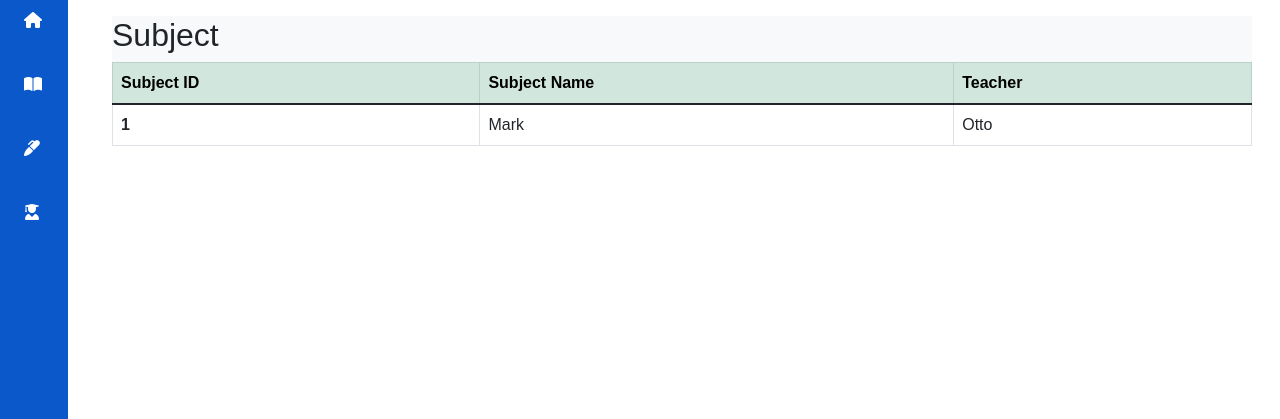
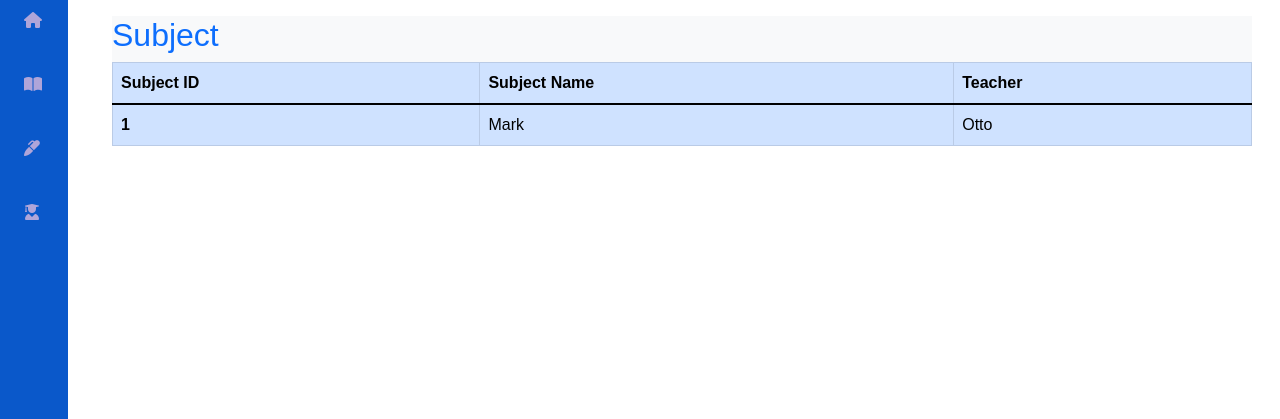
Before and after one commit to duckienylh/project-CNW, a PHP site: page /student/subject.php in a window 1280 px wide. Shown: the part 64-483 px from the top of the page. Run offline with PHP 8.4, Linux system fonts and the light colour scheme.

Commit message:
update student

```diff
--- a/assets/css/style.css
+++ b/assets/css/style.css
@@ -1,10 +1,10 @@
-*{
+* {
     padding: 0;
     margin: 0;
     box-sizing: border-box;
 }
+
 @import url("https://fonts.googleapis.com/css2?family=Nunito:wght@400;600;700&display=swap");
-
 :root {
     --header-height: 3rem;
     --nav-width: 68px;
@@ -114,13 +114,13 @@ a {
 
 .nav_link {
     position: relative;
-    color: var(--first-color-dark);
+    color: var(--first-color-light);
     margin-bottom: 1.5rem;
     transition: .3s
 }
 
 .nav_link:hover {
-    color: var(--white-color)
+    color: var(--dark-color)
 }
 
 .nav_icon {
@@ -157,30 +157,24 @@ a {
         margin: calc(var(--header-height) + 1rem) 0 0 0;
         padding-left: calc(var(--nav-width) + 2rem)
     }
-
     .header {
         height: calc(var(--header-height) + 1rem);
         padding: 0 2rem 0 calc(var(--nav-width) + 2rem)
     }
-
     .header_img {
         width: 40px;
         height: 40px
     }
-
     .header_img img {
         width: 45px
     }
-
     .l-navbar {
         left: 0;
         padding: 1rem 1rem 0 0
     }
-
     .show {
         width: calc(var(--nav-width) + 156px)
     }
-
     .body-pd {
         padding-left: calc(var(--nav-width) + 188px)
     }
--- a/student/sidebarst.php
+++ b/student/sidebarst.php
@@ -33,16 +33,16 @@
                 <div>
                     <span class=" nav_logo nav_logo-name"></span>
                     <div class="nav_list">
-                        <a href="./student-index.php" class="nav_link text-white "><i class="fas fa-home text-white "></i> <span class="nav_name">Student_List</span> </a>
-                        <a href="./subject.php" class="nav_link text-white"> <i class="fas fa-book-open text-white"></i> <span class="nav_name">Subjects</span> </a>
-                        <a href="./mark.php" class="nav_link text-white"> <i class="fas fa-marker text-white"></i> <span class="nav_name">Mark</span> </a>
-                        <a href="#" class="nav_link text-white"> <i class="fas fa-user-graduate text-white"></i> <span class="nav_name">contact</span> </a>
+                        <a href="./student-index.php" class="nav_link  "><i class="fas fa-home "></i> <span class="nav_name">Student_List</span> </a>
+                        <a href="./subject.php" class="nav_link "> <i class="fas fa-book-open"></i> <span class="nav_name">Subjects</span> </a>
+                        <a href="./mark.php" class="nav_link "> <i class="fas fa-marker"></i> <span class="nav_name">Mark</span> </a>
+                        <a href="#" class="nav_link "> <i class="fas fa-user-graduate"></i> <span class="nav_name">contact</span> </a>
                     </div>
                 </div>
                 <!-- <a href="#" class="nav_link"> <span class="nav_name">SignOut</span> </a> -->
                 <div class="dropdown pb-4 ps-3">
                     <a href="#" class="d-flex align-items-center text-white text-decoration-none dropdown-toggle" id="dropdownUser1" data-bs-toggle="dropdown" aria-expanded="false">
-                        <img src="https://avatars.githubusercontent.com/u/90234391?v=4" alt="hugenerd" class=" header_img rounded-circle">
+                        <img src="https://avatars.githubusercontent.com/u/90234580?v=4" alt="hugenerd" class=" header_img rounded-circle">
                         <span class="d-none d-sm-inline mx-1"> Hoài Phương</span>
                     </a>
                     <ul class="dropdown-menu dropdown-menu-light text-small shadow">
--- a/student/subject.php
+++ b/student/subject.php
@@ -5,28 +5,28 @@ include './sidebarst.php';
 <div class="col py-3">
     <main class="container-fluid" style="min-width: 759px;">
         <div class="d-flex justify-content-between bg-light ">
-            <h2>Subject</h2>
+            <h2 class="text-primary">Subject</h2>
 
         </div>
 
 
-        <div class="col-md-12" style="width:100% ; overflow: auto; height: auto">
+        <div class="col-md-12" style="width:100% ; overflow: auto; height: auto ;">
 
-            <table class="table table-bordered">
-                <thead>
-                    <tr class="table-success">
+            <table class="table table-primary table-hover table-bordered">
+                <thead class=" text while">
+                    <tr>
                         <th scope="col">Subject ID</th>
                         <th scope="col">Subject Name</th>
                         <th scope="col">Teacher</th>
                     </tr>
                 </thead>
                 <tbody>
-                <tr>
-                    <th scope="row">1</th>
-                    <td>Mark</td>
-                    <td>Otto</td>
+                    <tr>
+                        <th scope="row">1</th>
+                        <td>Mark</td>
+                        <td>Otto</td>
 
-                </tr>
+                    </tr>
                 </tbody>
             </table>
         </div>
```
Also changed, not shown: student/mark.php (+4 -4 lines), student/student-index.php (+5 -5 lines).
